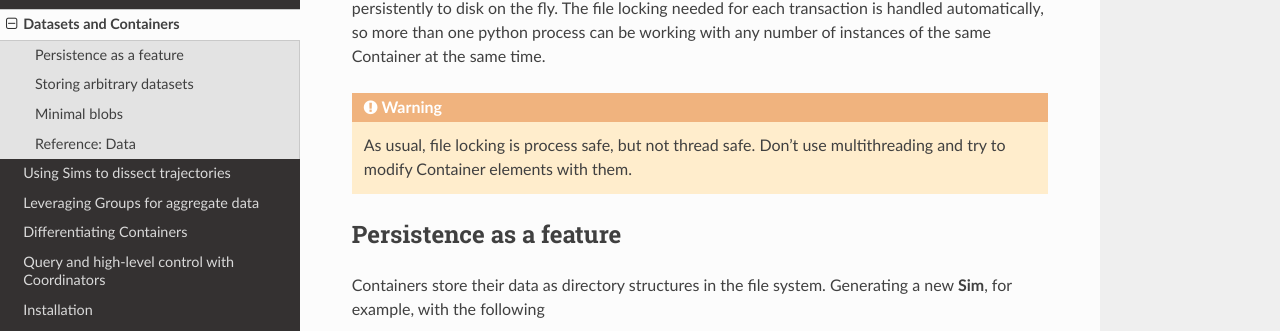
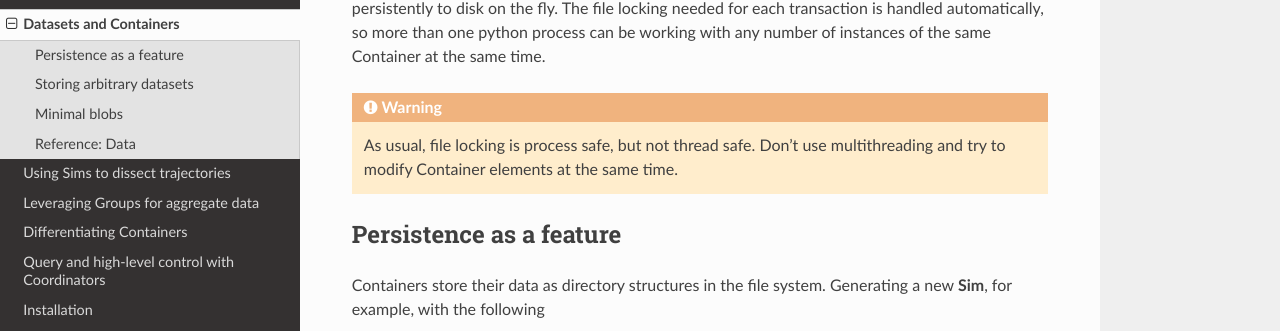
Before and after one commit to datreant/datreant, a Sphinx documentation site: the page built from docs/data.rst, in a window 1280 px wide and 900 px high, scrolled down 329 px. Shown: the part 122-453 px from the top of the window. Built offline with Sphinx 7.4.7 and the Read the Docs theme 2.0.0, drawn with Linux system fonts in a browser that asks for light colours; pages that are not in the unit, such as notebooks, are missing from menus.

Commit message:
Small doc fix.

```diff
--- a/docs/data.rst
+++ b/docs/data.rst
@@ -20,7 +20,8 @@ transaction is handled automatically, so more than one python process can be
 working with any number of instances of the same Container at the same time.
 
 .. warning:: As usual, file locking is process safe, but not thread safe. Don't
-             use multithreading and try to modify Container elements with them.
+             use multithreading and try to modify Container elements at the same
+             time.
 
 Persistence as a feature
 ========================
```
